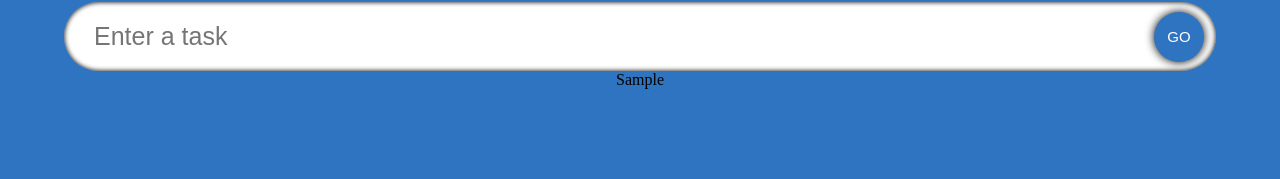
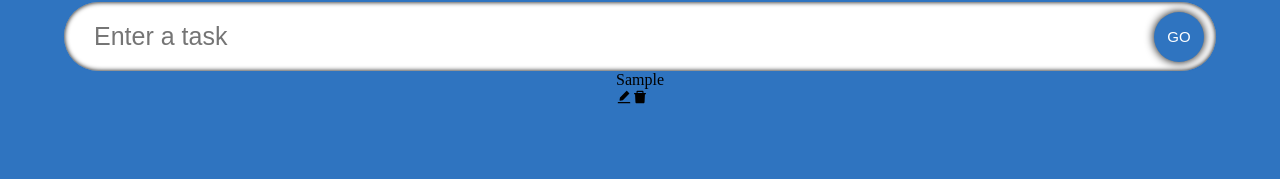
Before and after one commit to hadichloun/2-do, a React (Create React App) app: page / in a window 1280 px wide. Both pictures are taken after typing "Sample" into the empty fields and a click on the button "GO". Shown: the part 105-284 px from the top of the page. Built offline with nearby package versions, Linux system fonts and the light colour scheme; a web font is replaced by a local one.

Commit message:
adds singeTodo and set the props to todo and adds icons edit/delete

```diff
--- a/src/components/SingleTodo.tsx
+++ b/src/components/SingleTodo.tsx
@@ -1,5 +1,6 @@
 import React from 'react'
 import { Todo } from '../model'
+import { AiFillEdit, AiFillDelete } from 'react-icons/ai';
 
 type Props = {
     todo:  Todo;
@@ -11,6 +12,15 @@
     return (
      <form className="todos__single">
         <span className="todos__single--text">{todo.todo}</span>
+
+        <div>
+            <span className="icon">
+                <AiFillEdit />
+            </span>
+            <span className="icon">
+                <AiFillDelete />
+            </span>
+        </div>
     </form>
     )
 }
```
Also changed, not shown: 2 other files (tests, documents, lock files or other folders).
